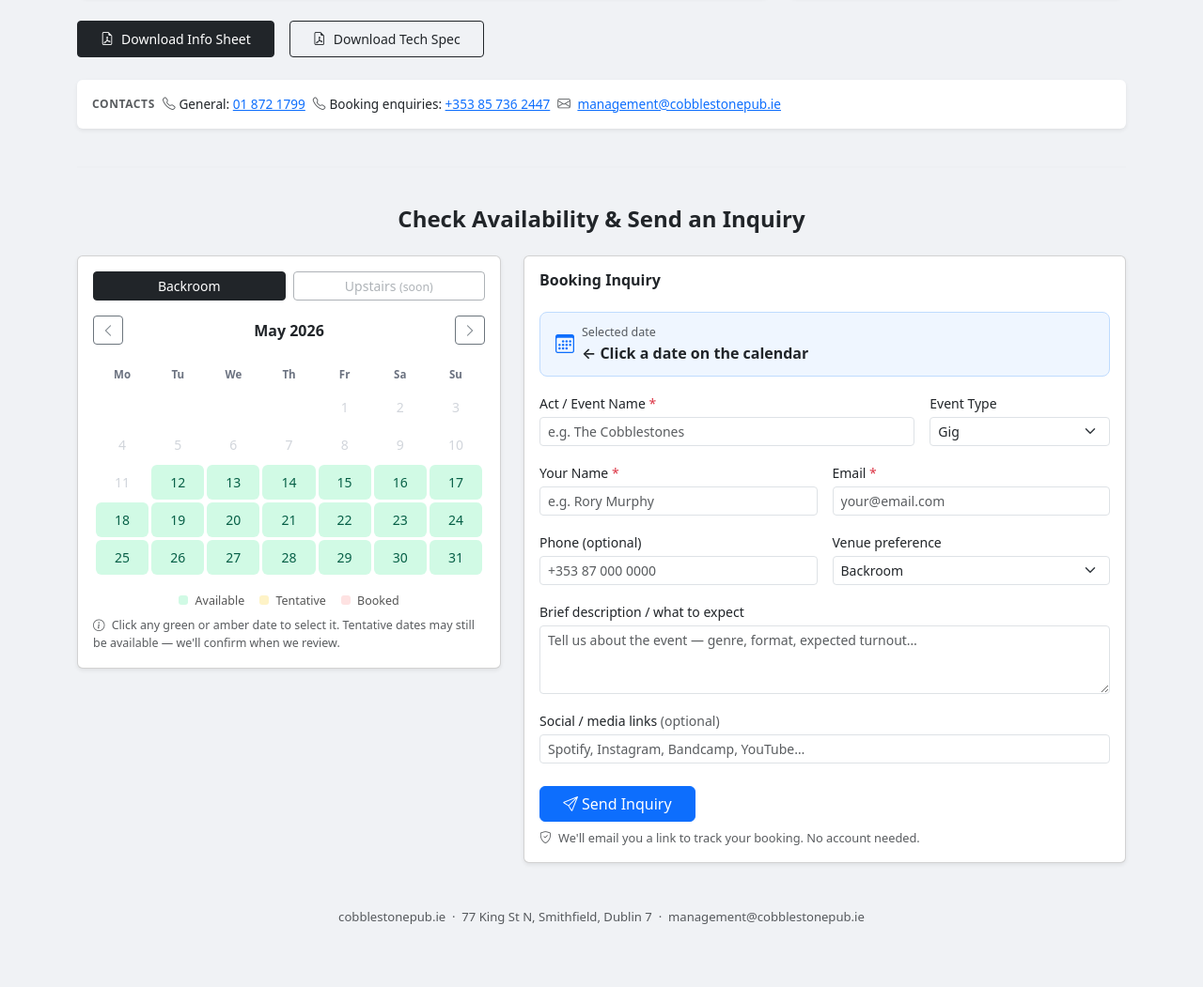
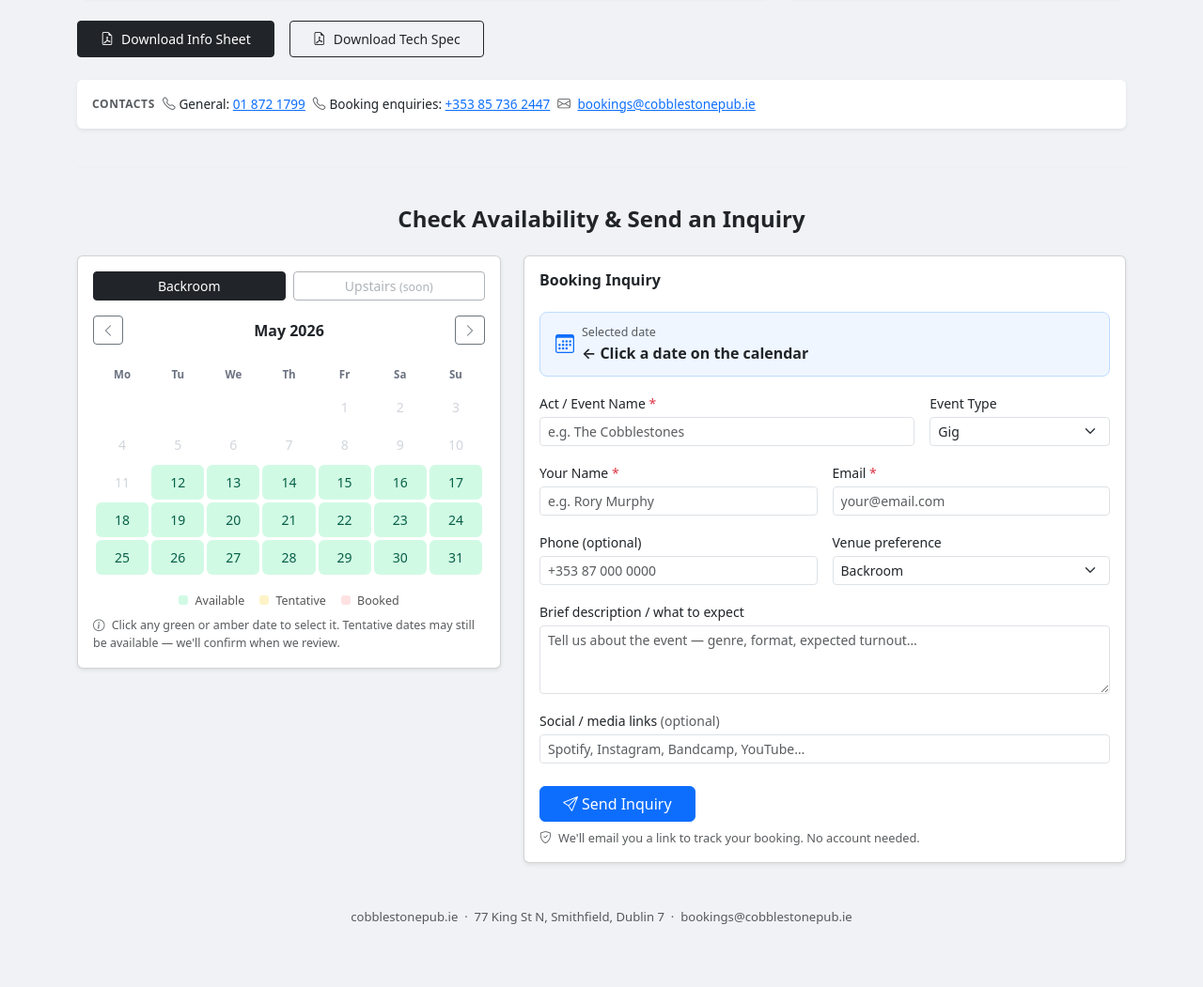
Before and after one commit to SorayaKMC/cobblestone-pub-, a Flask app: page /book in a window 1280 px wide. Shown: the part 863-1914 px from the top of the page at 94% size. Run offline with Flask 3, Linux system fonts and the light colour scheme; data comes from the database, SQL or seed files in the repository; data that the repository does not hold is empty.

Commit message:
Replace management@cobblestonepub.ie with bookings@cobblestonepub.ie
All three instances on /book — the public booking form footer +
contact-block — now route to bookings@ instead of management@.

```diff
--- a/templates/book_public.html
+++ b/templates/book_public.html
@@ -236,7 +236,7 @@
                 </div>
                 <div class="col-sm-4 col-md-auto">
                     <i class="bi bi-envelope me-1 text-muted"></i>
-                    <a href="mailto:management@cobblestonepub.ie">management@cobblestonepub.ie</a>
+                    <a href="mailto:bookings@cobblestonepub.ie">bookings@cobblestonepub.ie</a>
                 </div>
             </div>
         </div>
@@ -442,8 +442,8 @@
         <a href="https://cobblestonepub.ie" class="text-muted text-decoration-none">cobblestonepub.ie</a>
         &nbsp;·&nbsp; 77 King St N, Smithfield, Dublin 7
         &nbsp;·&nbsp;
-        <a href="mailto:management@cobblestonepub.ie" class="text-muted text-decoration-none">
-            management@cobblestonepub.ie
+        <a href="mailto:bookings@cobblestonepub.ie" class="text-muted text-decoration-none">
+            bookings@cobblestonepub.ie
         </a>
     </div>
 </div>
```
